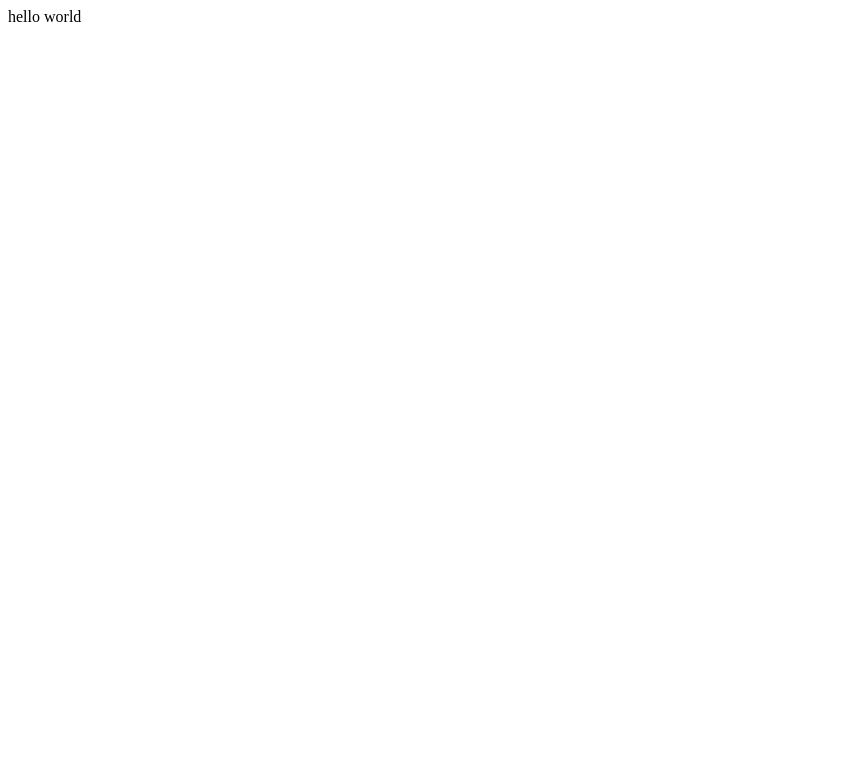
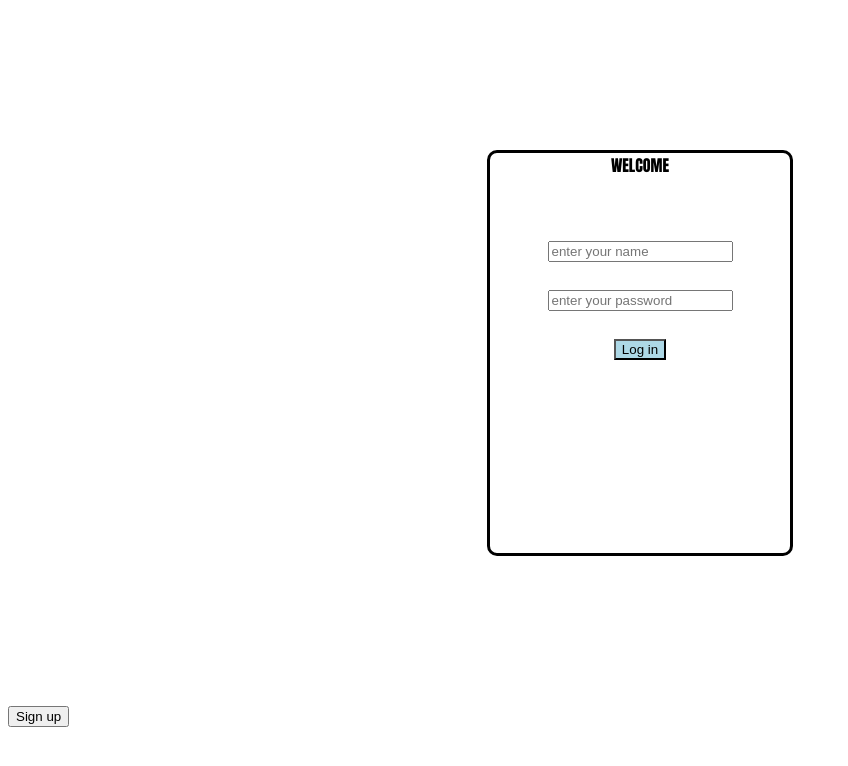
Before and after one commit to umesh1702/bookmyshow-skeleton, a website: page index.html in a window 1280 px wide. Shown: the whole page, without its empty margins (0-848 px from the left). Drawn offline with Linux system fonts and the light colour scheme.

Commit message:
initial commit

```diff
--- a/index.html
+++ b/index.html
@@ -2,9 +2,53 @@
 <html>
   <head>
     <meta charset="utf8" />
+    <link rel="icon" href="./favicon-32x32.png" />
+    <link rel="stylesheet" href="styles.css" />
     <title>BookMyShow</title>
   </head>
   <body>
-    hello world
+    <script>
+      function change() {
+        window.location.href = 'seats.html';
+      }
+      function locate() {
+        window.location.href = 'signup.html';
+      }
+    </script>
+    <div class="card">
+      <strong>WELCOME</strong>
+      <form class="inputs">
+        <input
+          class="user"
+          type="text"
+          id="userName"
+          name="userName"
+          placeholder="enter your name"
+        /><br /><br />
+        <input
+          class="pass"
+          type="password"
+          id="Password"
+          name="Password"
+          placeholder="enter your password"
+        /><br /><br />
+        <button class="submitbutton" type="button" onclick="validate()">
+          Log in
+        </button>
+      </form>
+    </div>
+    <script>
+      function validate() {
+        const UserName = document.getElementById('userName').value;
+        const Password = document.getElementById('Password').value;
+
+        if (UserName == '' || Password == '') {
+          window.alert('enter valid credentials');
+        } else {
+          change();
+        }
+      }
+    </script>
+    <button type="button" onclick="locate()">Sign up</button>
   </body>
 </html>
--- /dev/null
+++ b/styles.css
@@ -0,0 +1,23 @@
+body {
+  background-color: white;
+}
+
+.card {
+  width: 300px;
+  height: 400px;
+  text-align: center;
+  margin: 150px auto;
+  border-radius: 10px;
+  border-color: black;
+  border-style: solid;
+  font-family: Impact, sans-serif;
+}
+
+.inputs {
+  margin: 50px auto;
+  padding: 10px;
+}
+
+.submitbutton {
+  background-color: lightblue;
+}
```
Also changed, not shown: seats.html (added, +11 -0 lines), signup.html (added, +11 -0 lines), favicon-32x32.png (added).
